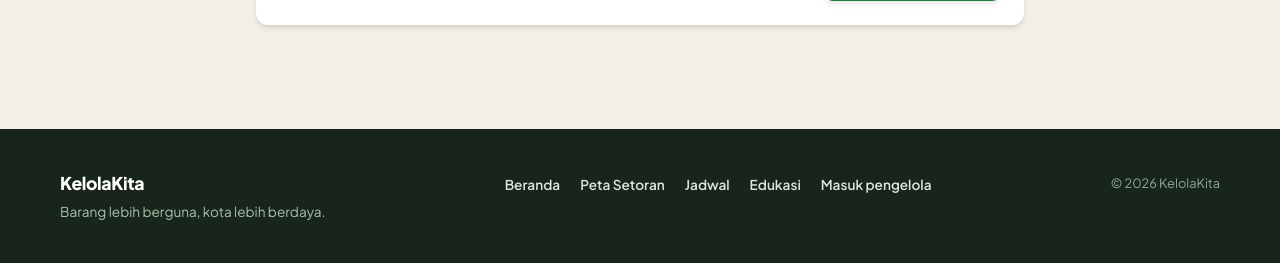
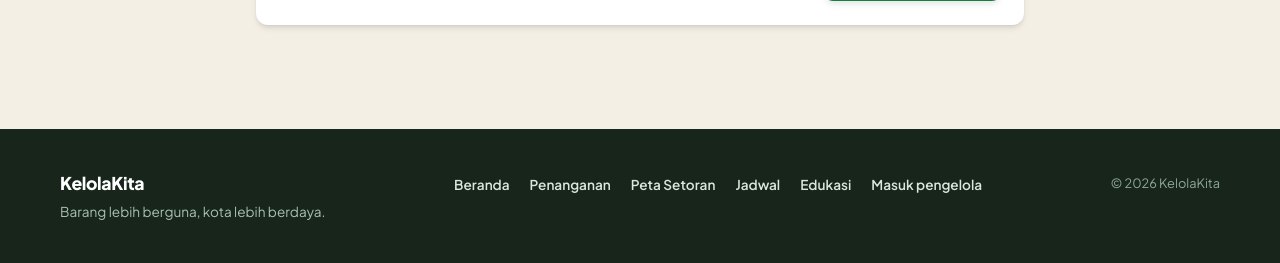
Before and after one commit to pbp-f-kelompok-1/KelolaKita, a Django app: page /locations/add/ in a window 1280 px wide. Shown: the part 1676-1939 px from the top of the page. Run offline with Django 5.2, Linux system fonts and the light colour scheme; the visitor is signed in with stand-in values (Sample User, id 1); style sheets or scripts are compiled from the project's sources; some libraries are stand-ins or nearby versions.

Commit message:
feat: menambahkan link ke Penanganan page di footer navigation

```diff
--- a/templates/base.html
+++ b/templates/base.html
@@ -141,6 +141,7 @@
             </div>
             <nav class="footer__nav" aria-label="Navigasi footer">
                 <a href="{% url 'landing_page' %}">Beranda</a>
+                <a href="{% url 'penanganan:daftar_pengajuan' %}">Penanganan</a>
                 <a href="{% url 'show_location' %}">Peta Setoran</a>
                 <a href="{% url 'show_schedule' %}">Jadwal</a>
                 <a href="{% url 'education_home' %}">Edukasi</a>
```
